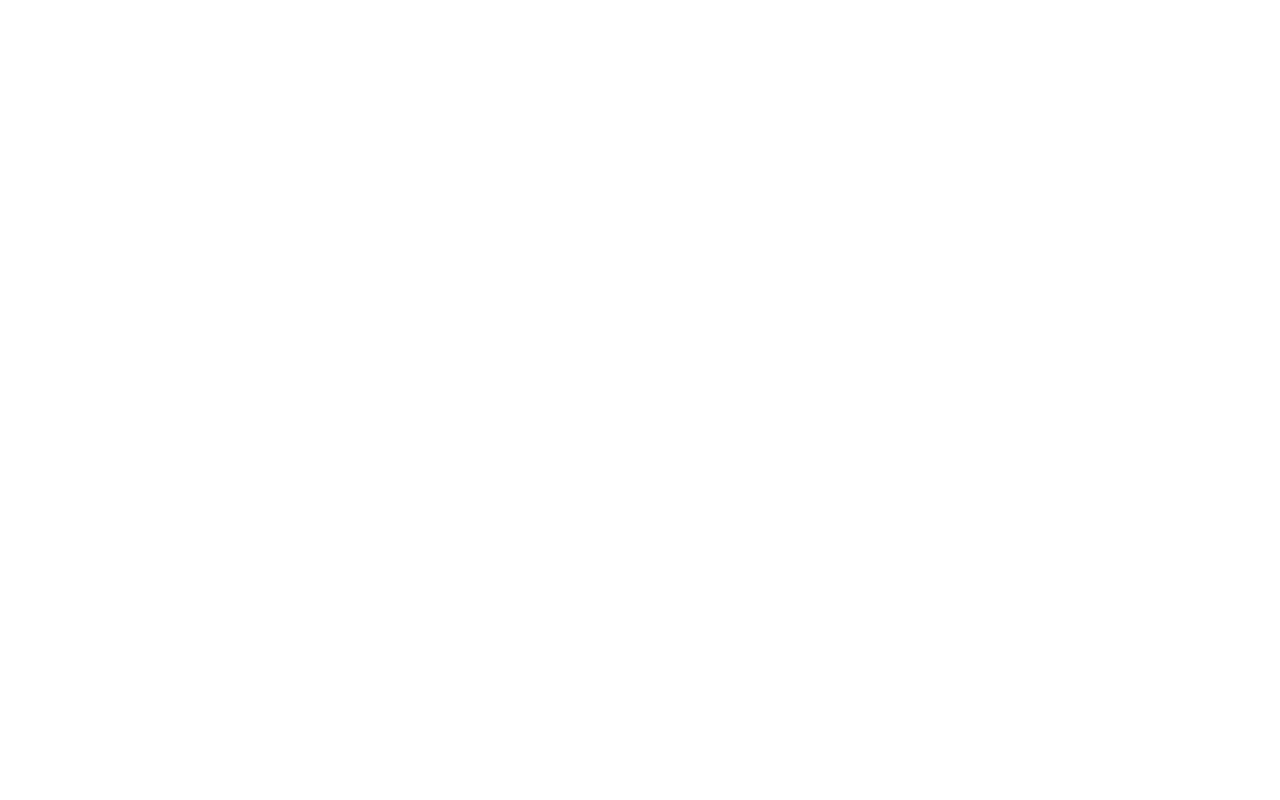
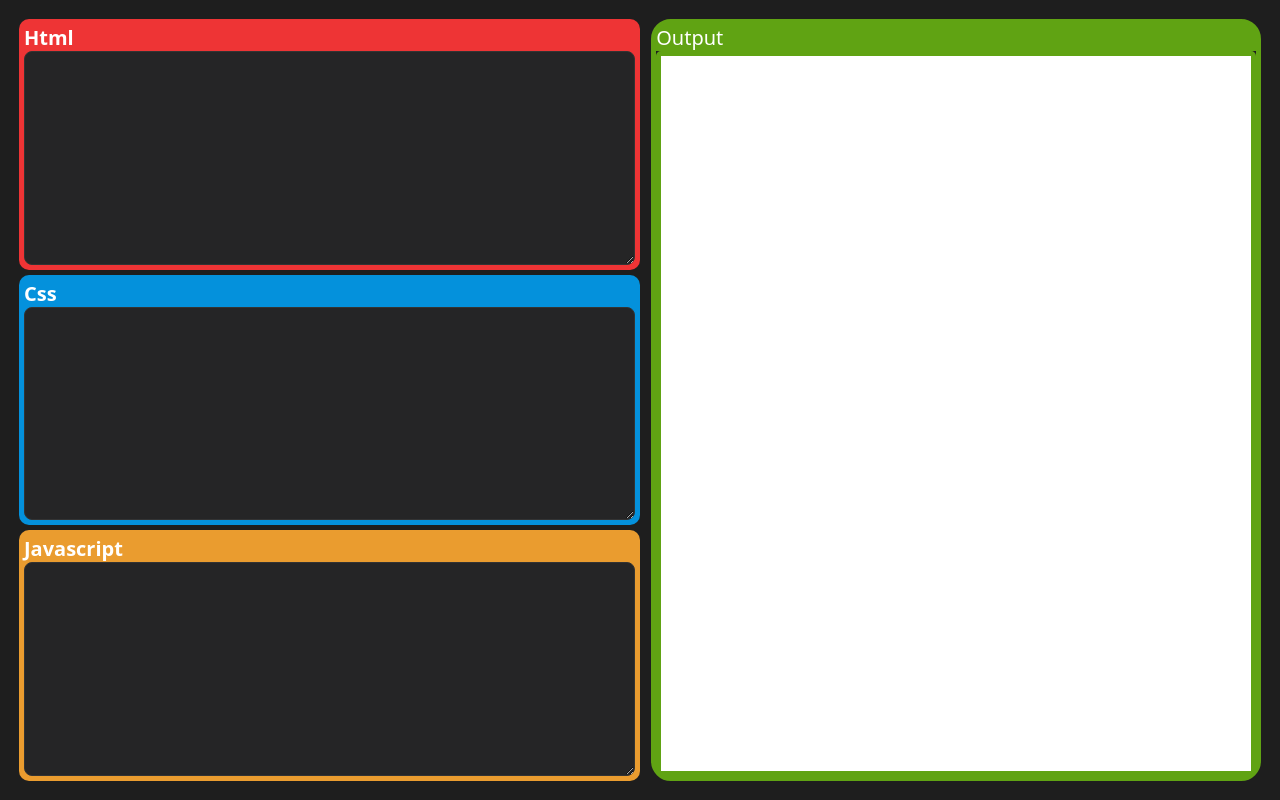
Before and after one commit to arun980798/web-base-codeeditor, a plain HTML site: page index.html in a window 1280 px wide. Drawn offline with Linux system fonts and the light colour scheme.

Commit message:
code correct done

```diff
--- a/index.html
+++ b/index.html
@@ -1,14 +1,190 @@
 <!DOCTYPE html>
 <html lang="en">
+
 <head>
   <meta charset="UTF-8">
   <meta name="viewport" content="width=device-width, initial-scale=1.0">
   <title>Document</title>
-  <link rel="stylesheet" href="style.css">
-</head>
-<body>
+  <style>
+    :root {
+      --bg-color: #1e1e1e;
+      --panel-color: #252526;
+      --text-color: #ffffff;
+      --accent-color: #007acc;
+      /* blue accent */
+      --border-color: #333;
+    }
+
+    * {
+      margin: 0;
+      padding: 0;
+      box-sizing: border-box;
+    }
+
+    html,
+    body {
+      height: 100%;
+      width: 100%;
+      background: var(--bg-color);
+      color: var(--text-color);
+      font-family: system-ui, -apple-system, BlinkMacSystemFont, 'Segoe UI', Roboto, Oxygen, Ubuntu, Cantarell, 'Open Sans', 'Helvetica Neue', sans-serif;
+    }
+
+    main {
+      height: 100%;
+      width: 100%;
+      display: flex;
+      padding: 1.2rem;
+      gap: 0.7rem;
 
 
-  <script src="script.js"></script>
+    }
+
+    #left {
+
+      width: 50%;
+      height: 100%;
+      display: flex;
+      justify-content: space-between;
+      flex-direction: column;
+      gap: 5px;
+
+    }
+
+    #right {
+      display: flex;
+      flex-direction: column;
+      flex: 1;
+
+      width: 50%;
+      height: 100%;
+    }
+
+    .inputo {
+      display: flex;
+      flex-direction: column;
+      flex: 1;
+      background: blue;
+      border-radius: 10px;
+      padding: 0.3rem;
+    }
+    #left h2{
+      font-size: 20px;
+      text-transform: capitalize;
+
+    }
+
+    textarea {
+      width: 100%;
+      flex-grow: 1;
+      flex: 1;
+      background: var(--panel-color);
+      border: 0.1rem solid var(--border-color);
+      font-size: 1.2rem;
+      color: var(--text-color);
+      outline: none;
+      padding: 2px;
+      border-radius: 8px;
+
+
+    }
+    #inp1{
+      background: #EE3435;
+
+    }
+    #inp2{
+      background: #0491DC;
+    }
+    #inp3{
+      background: #EA9C2F;
+
+    }
+
+
+    #html{
+      background: #EE3435;
+    }
+    #css{
+      background: #0491DC;
+    }
+    #js{
+      background: #EA9C2F;
+    }
+    #outou{
+      border: 5px solid #60A313;
+      border-radius: 5px;
+    }
+    #right{
+      border: 5px solid #60A313;
+      border-radius: 20px;
+    }
+    #outop{
+      background: #60A313 ;
+    }
+    label{
+      font-size: 20px;
+      text-transform: capitalize;
+      background: blue;
+      border-radius: 8px 8px 0px 0px;
+    }
+
+    iframe {
+      flex: 1;
+      background: white;
+
+    }
+  </style>
+</head>
+
+<body>
+  <main>
+    <section id="left">
+      <div class="inputo" id="inp1">
+        <h2 id="html">html</h2>
+        <textarea name="" id="arop"></textarea>
+      </div>
+      <div class="inputo" id="inp2">
+        <h2 id="css">css</h2>
+        <textarea name="" id="arop"></textarea>
+      </div>
+      <div class="inputo" id="inp3">
+        <h2 id="js">javascript</h2>
+        <textarea name="" id="arop"></textarea>
+      </div>
+    </section>
+    <section id="right">
+      <label id="outop" for=""> output</label>
+      <iframe id="outou"></iframe>
+    </section>
+
+
+  </main>
 </body>
+<script>
+  console.log("hello")
+  let output = document.querySelector("#outou");
+  let allinput = document.querySelectorAll("#left #arop ")
+  let htmlcode, csscode, jscode = "";
+  allinput.forEach((el, index) => {
+    el.addEventListener("keyup", () => {
+      if (index == 0) {
+        htmlcode = el.value;
+      }
+      if (index == 1) {
+        csscode = el.value;
+      }
+      if (index == 1) {
+        jscode = el.value;
+      }
+      output.contentDocument.body.innerHTML = htmlcode;
+      output.contentDocument.head.innerHTML = `<style>${csscode}</style>`;
+      output.contentWindow.eval(jscode);
+
+
+
+    })
+  })
+</script>
+
+
 </html>
```
